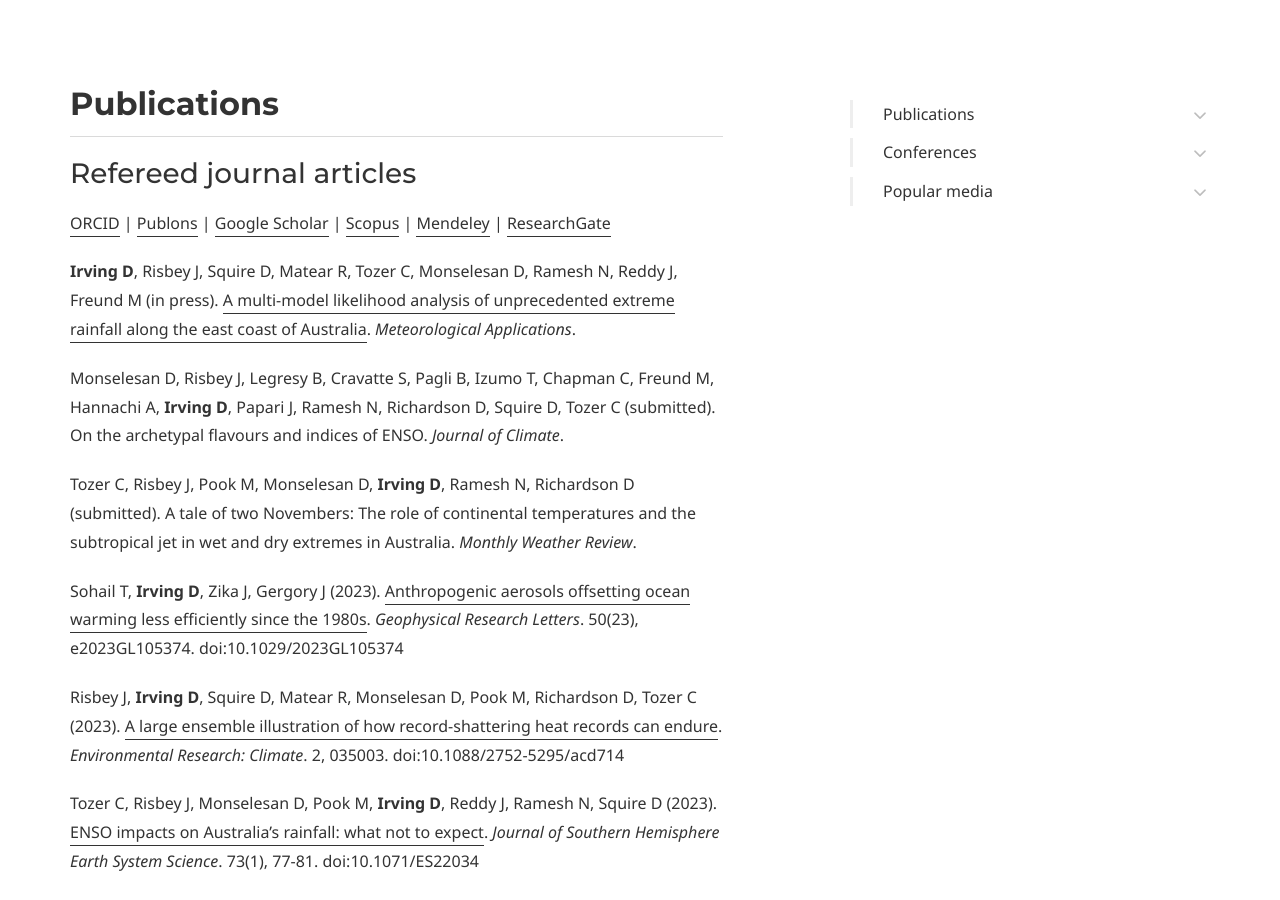
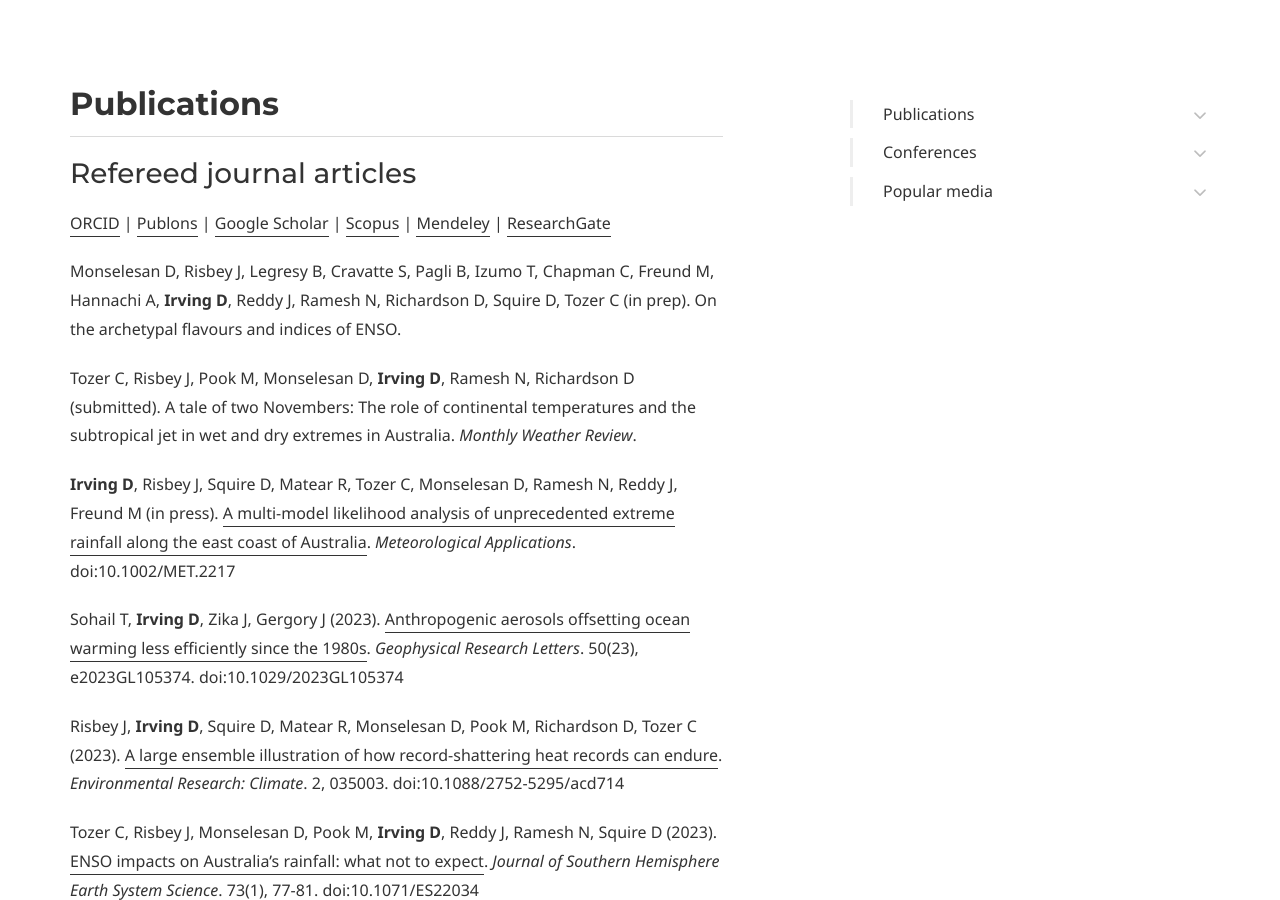
Before and after one commit to DamienIrving/damienirving.github.io, a Jekyll site: the page built from publications.md, in a window 1280 px wide and 900 px high, scrolled down 614 px. Built offline with Jekyll 4.4.1, drawn with Linux system fonts in a browser that asks for light colours; some web fonts are replaced.

Commit message:
Update publications.md

```diff
--- a/publications.md
+++ b/publications.md
@@ -28,11 +28,11 @@ page_nav:
 [Mendeley](https://www.mendeley.com/profiles/damien-irving/) |
 [ResearchGate](https://www.researchgate.net/profile/Damien_Irving)
 
-**Irving D**, Risbey J, Squire D, Matear R, Tozer C, Monselesan D, Ramesh N, Reddy J, Freund M (in press). [A multi-model likelihood analysis of unprecedented extreme rainfall along the east coast of Australia](https://doi.org/10.1002/MET.2217). *Meteorological Applications*.
-
-Monselesan D, Risbey J, Legresy B, Cravatte S, Pagli B, Izumo T, Chapman C, Freund M, Hannachi A, **Irving D**, Papari J, Ramesh N, Richardson D, Squire D, Tozer C (submitted). On the archetypal flavours and indices of ENSO. *Journal of Climate*.
+Monselesan D, Risbey J, Legresy B, Cravatte S, Pagli B, Izumo T, Chapman C, Freund M, Hannachi A, **Irving D**, Reddy J, Ramesh N, Richardson D, Squire D, Tozer C (in prep). On the archetypal flavours and indices of ENSO.
 
 Tozer C, Risbey J, Pook M, Monselesan D, **Irving D**, Ramesh N, Richardson D (submitted). A tale of two Novembers: The role of continental temperatures and the subtropical jet in wet and dry extremes in Australia. *Monthly Weather Review*.
+
+**Irving D**, Risbey J, Squire D, Matear R, Tozer C, Monselesan D, Ramesh N, Reddy J, Freund M (in press). [A multi-model likelihood analysis of unprecedented extreme rainfall along the east coast of Australia](https://doi.org/10.1002/MET.2217). *Meteorological Applications*. doi:10.1002/MET.2217
 
 Sohail T, **Irving D**, Zika J, Gergory J (2023). [Anthropogenic aerosols offsetting ocean warming less efficiently since the 1980s](https://doi.org/10.1029/2023GL105374). *Geophysical Research Letters*. 50(23), e2023GL105374. doi:10.1029/2023GL105374
 
```
